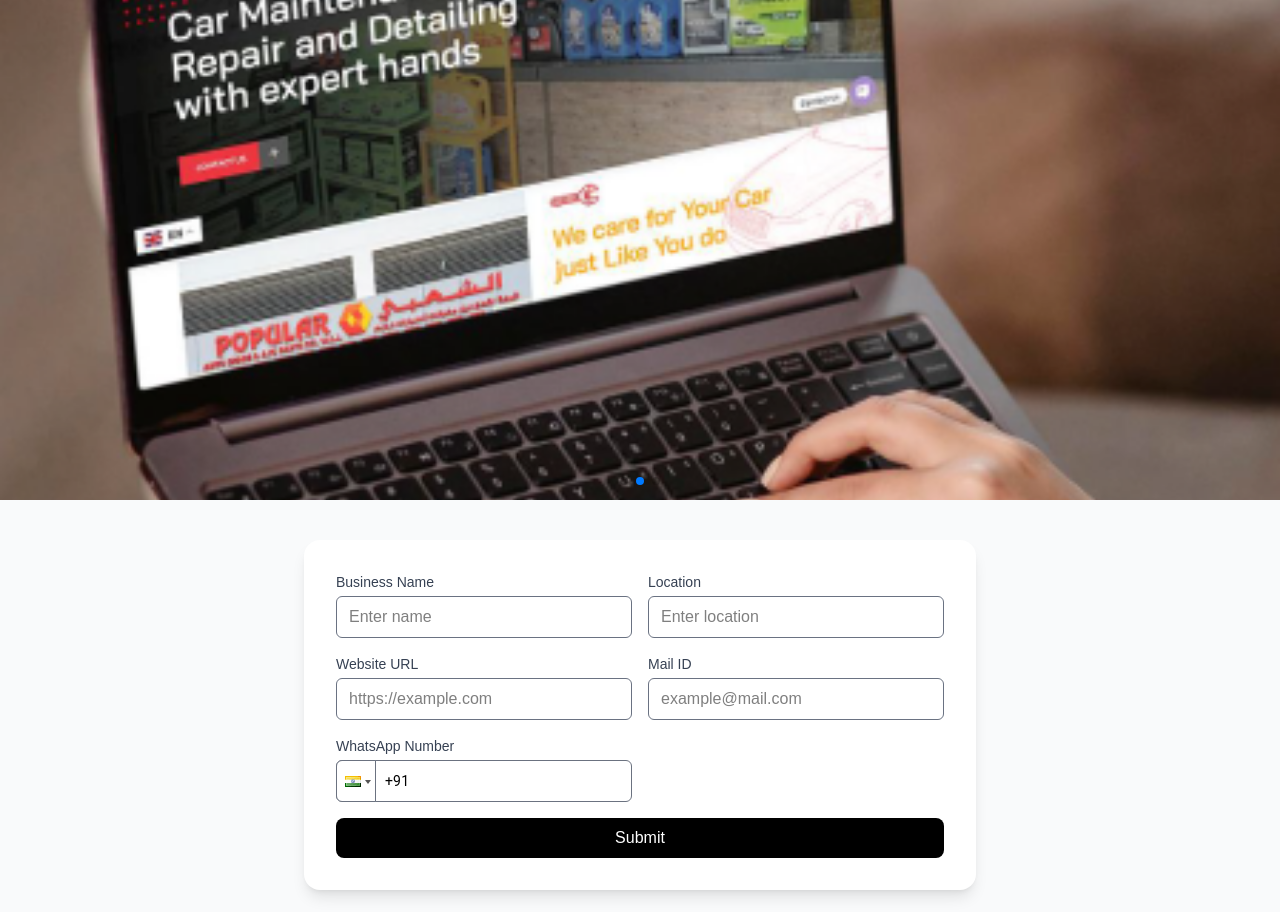
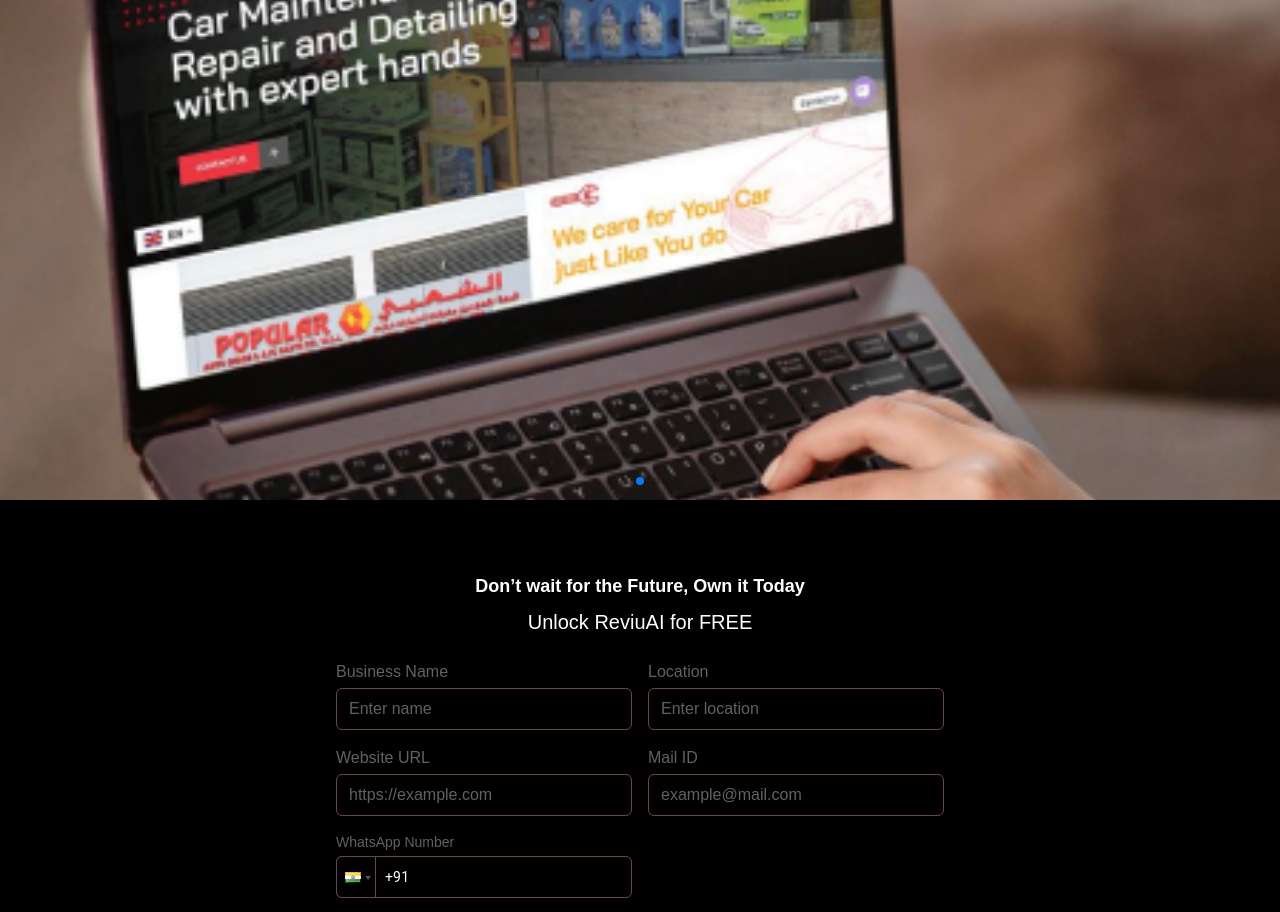
Before and after one commit to Adviciya-dev/review-ai-enquiry, a Next.js app: page / in a window 1280 px wide. Shown: the top 912 px of the page. Built offline with nearby package versions, Linux system fonts and the light colour scheme.

Commit message:
design change

```diff
--- a/package.json
+++ b/package.json
@@ -3,7 +3,6 @@
   "version": "0.1.0",
   "private": true,
   "scripts": {
-
     "dev": "next dev -H 0.0.0.0",
     "build": "next build --turbopack",
     "start": "next start",
@@ -11,11 +10,15 @@
   },
   "dependencies": {
     "@tanstack/react-query": "^5.90.2",
+    "axios": "^1.12.2",
     "classnames": "^2.5.1",
     "formik": "^2.4.6",
+    "framer-motion": "^12.23.22",
+    "install": "^0.13.0",
     "libphonenumber-js": "^1.12.23",
     "lucide-react": "^0.544.0",
     "next": "15.5.4",
+    "npm": "^11.6.2",
     "react": "19.1.0",
     "react-dom": "19.1.0",
     "react-hot-toast": "^2.6.0",
--- a/src/app/FormComponent.tsx
+++ b/src/app/FormComponent.tsx
@@ -12,16 +12,20 @@
 import toast, { Toaster } from "react-hot-toast";
 import { parsePhoneNumberWithError } from 'libphonenumber-js';
 import { useSearchParams } from "next/navigation";
+import { useRouter } from "next/navigation";
+
 
 export default function FormComponent() {
   const searchParams = useSearchParams();
-  const [isMounted, setIsMounted] = React.useState(false);
+  const router = useRouter();
+  // const [isMounted, setIsMounted] = React.useState(false);
   const tenantId = searchParams.get("tenantId") || "1";
   const bannerImages = ["/Mask group.png", "/Mask group (2).png", "/Mask group (1).png"];
 
-  React.useEffect(() => {
-    setIsMounted(true);
-  }, []);
+  // React.useEffect(() => {
+  //   setIsMounted(true);
+  // }, []);
+
 
   const mutation = useMutation({
     mutationFn: async (formData: FormData) => {
@@ -80,18 +84,21 @@
         const phoneNumber = parsePhoneNumberWithError(`+${values.whatsapp}`);
         formData.append("countryCode", `+${phoneNumber.countryCallingCode}`);
         formData.append("whatsAppNo", phoneNumber.nationalNumber);
-      } catch  {
+      } catch {
         formData.append("whatsAppNo", values.whatsapp);
       }
     }
+    //  router.push("/congratulations");
 
     mutation.mutate(formData, {
       onSuccess: (data) => {
         console.log("Form submitted successfully:", data);
+
         toast.success("Form submitted successfully!", {
           duration: 4000,
           position: "top-right",
         });
+        router.push("/congratulations");
         resetForm();
       },
       onError: (error: Error) => {
@@ -104,13 +111,40 @@
     });
   };
 
+//    const FetchLeads = async (params: {}, id?: string | null) => {
+//     const endpoint = id ? `leads/${id}` : "leads";
+//     const response = await apiRequest(
+//          "https://moc5o26tkyp5ichgmskq5uoqwu0pscbk.lambda-url.ap-south-1.on.aws/",
+//         'get',
+//         endpoint,
+//         null,
+//         params
+//     );
+
+//     return response?.data || [];
+// };
+
+  //   const {
+  //   data: LeadsList,
+  //   isLoading,
+
+  // } = useCustomQuery(["LeadsList"], FetchLeads,);
+
   return (
     <main className="flex flex-col min-h-screen bg-gray-50">
       <Toaster />
       <Banner images={bannerImages} />
 
-      <section className="flex-1 flex items-center justify-center px-4 py-10">
-        <div className="w-full max-w-2xl bg-white shadow-lg rounded-2xl p-6 sm:p-8">
+      <section
+        className="flex-1 flex items-center justify-center bg-black px-4 py-10"
+      >
+
+        <div className="w-full max-w-2xl p-6 sm:p-8 ">
+
+          <div className="mb-6 text-center">
+            <p className="text-white text-lg font-semibold">Don’t wait for the Future, Own it Today</p>
+            <p className="text-white text-xl font-medium mt-2">Unlock ReviuAI for FREE</p>
+          </div>
           <Formik
             initialValues={initialValues}
             validationSchema={validationSchema}
@@ -129,7 +163,7 @@
                     type="submit"
                     disabled={mutation.isPending}
                     suppressHydrationWarning
-                    className="w-full bg-black text-white font-medium py-2 px-4 rounded-lg hover:bg-gray-800 transition disabled:bg-gray-400 disabled:cursor-not-allowed flex items-center justify-center"
+                    className="w-40 bg-[#F43C3C] text-white font-medium py-2 px-4 rounded-full hover:bg-gray-800 transition disabled:bg-gray-400 disabled:cursor-not-allowed flex items-center justify-center"
                   >
                     {mutation.isPending ? (
                       <>
@@ -153,10 +187,10 @@
                             d="M4 12a8 8 0 018-8V0C5.373 0 0 5.373 0 12h4zm2 5.291A7.962 7.962 0 014 12H0c0 3.042 1.135 5.824 3 7.938l3-2.647z"
                           ></path>
                         </svg>
-                        Submitting...
+                        Loading...
                       </>
                     ) : (
-                      'Submit'
+                      'Unlock ReviuAI'
                     )}
                   </button>
                 </div>
@@ -166,9 +200,10 @@
         </div>
       </section>
 
-      <footer className="w-full bg-gray-800 text-gray-300 py-6 text-center" suppressHydrationWarning>
+      <footer className="w-full bg-[#252525] text-[#969696] py-6 text-center" suppressHydrationWarning>
         <p className="text-sm" suppressHydrationWarning>
-          © {isMounted ? new Date().getFullYear() : '2024'} My Business Platform. All rights reserved.
+          {/* © {isMounted ? new Date().getFullYear() : '2024'} My Business Platform. All rights reserved. */}
+          copyrigt@2025, www.adviciya.com
         </p>
       </footer>
     </main>
--- a/src/app/page.tsx
+++ b/src/app/page.tsx
@@ -1,5 +1,6 @@
 import React, { Suspense } from "react";
 import FormComponent from "./FormComponent";
+
 
 export const dynamic = "force-dynamic"; // disables prerendering
 export const fetchCache = "force-no-store"; // disable caching (optional)
@@ -8,6 +9,7 @@
   return (
     <Suspense fallback={<div>Loading...</div>}>
       <FormComponent />
+      {/* <CongratulationsPage/> */}
     </Suspense>
   );
 }
--- a/src/components/FormInput.tsx
+++ b/src/components/FormInput.tsx
@@ -13,7 +13,7 @@
     multiple?: boolean;
 }
 
-const FormInput: React.FC<Props> = ({ label,type = "text",multiple, accept, placeholder, name }) => {
+const FormInput: React.FC<Props> = ({ label, type = "text", multiple, accept, placeholder, name }) => {
     const [field, meta, helpers] = useField(name);
 
     const fileInputRef = React.useRef<HTMLInputElement>(null);
@@ -31,7 +31,7 @@
 
     return (
         <div className="flex flex-col">
-            <label className="block text-sm font-medium text-gray-700 mb-1">{label}</label>
+            <label className="block text-medium font-medium text-[#646060] mb-1">{label}</label>
 
             {type === "file" ? (
                 <div className="relative">
@@ -44,7 +44,7 @@
                         multiple={multiple}
                         accept={accept}
                         className="hidden"
-                         suppressHydrationWarning
+                        suppressHydrationWarning
                         onChange={(e: React.ChangeEvent<HTMLInputElement>) => {
                             if (!e.target.files || e.target.files.length === 0) return;
 
@@ -64,7 +64,7 @@
                         onClick={handleFileClick}
                         className={`flex items-center justify-between border rounded-md px-3 py-2 h-[42px] bg-white cursor-pointer hover:border-gray-400 transition ${isError
                             ? "border-red-500"
-                            : "border-gray-500 "
+                            : "border-[#6F4444] "
                             }`}
                     >
                         <span className="text-gray-700">
@@ -83,9 +83,11 @@
                     {...field}
                     type={type}
                     placeholder={placeholder}
-                    className={`w-full px-3 py-2 border rounded-md h-[42px] focus:outline-none ${isError ? "border-red-500" : "border-gray-500 "
+                    className={`
+                        w-full px-3 py-2 border border-[#6F4444] bg-black rounded-md h-[42px] focus:outline-none text-[16px] bold-400
+                         placeholder-[#646060] ${isError ? "border-red-500" : "border-[#6F4444] "
                         }`}
-                   suppressHydrationWarning
+                    suppressHydrationWarning
 
                 />
             )}
--- a/src/components/PhoneInput.tsx
+++ b/src/components/PhoneInput.tsx
@@ -22,17 +22,16 @@
 
   return (
     <div className="flex flex-col">
-      <label className="block text-sm font-medium text-gray-700 mb-1">{label}</label>
+      <label className="block text-sm font-medium text-[#646060] mb-1">{label}</label>
 
       {!isMounted ? (
-        // Placeholder to prevent hydration mismatch
         <div
-          className={`w-full h-[42px] rounded-md border px-3 py-2 bg-white ${
+          className={`w-full h-[42px] rounded-md border px-3 py-2 bg-black ${
             isError ? "border-red-500" : "border-gray-500"
           }`}
-          style={{ display: 'flex', alignItems: 'center' }}
+          style={{ display: "flex", alignItems: "center" }}
         >
-          <span className="text-gray-400">Loading...</span>
+          <span className="text-gray-500">Loading...</span>
         </div>
       ) : (
         <div suppressHydrationWarning>
@@ -41,50 +40,65 @@
             value={field.value}
             onChange={(value) => helpers.setValue(value)}
             onBlur={() => helpers.setTouched(true)}
-            inputClass={`w-full h-[42px] rounded-md ${
-              isError ? "border-red-500" : "border-gray-500"
-            }`}
-            buttonClass={`${
-              isError ? "border-red-500" : "border-gray-500"
-            }`}
-            containerClass="phone-input-container"
-            dropdownClass="rounded-md"
             enableSearch
             inputProps={{
               autoComplete: "off",
               suppressHydrationWarning: true,
             }}
+            inputClass={`w-full h-[42px] text-white placeholder-[#646060] rounded-md ${
+              isError ? "border-red-500" : "border-[#6F4444]"
+            }`}
+            containerClass="phone-input-container"
+            dropdownClass="rounded-md bg-black text-white"
             inputStyle={{
-              width: '100%',
-              height: '42px',
-              fontSize: '14px',
-              borderColor: isError ? '#ef4444' : '#6b7280',
-              borderRadius: '0.375rem',
+              width: "100%",
+              height: "42px",
+              fontSize: "14px",
+              borderColor: isError ? "#ef4444" : "#6F4444",
+              borderRadius: "0.375rem", // ✅ consistent border radius
+              backgroundColor: "black",
+              color: "white",
             }}
             buttonStyle={{
-              borderColor: isError ? '#ef4444' : '#6b7280',
-              borderRadius: '0.375rem 0 0 0.375rem',
-              backgroundColor: 'white',
+              borderColor: isError ? "#ef4444" : "#6F4444",
+              borderRadius: "0.375rem 0 0 0.375rem", // ✅ rounded left side
+              backgroundColor: "black",
             }}
             containerStyle={{
-              width: '100%',
+              width: "100%",
+              backgroundColor: "black",
+              borderRadius: "0.375rem", // ✅ container rounding
             }}
           />
         </div>
       )}
 
-      {isError && (
-        <div className="text-red-500 text-sm mt-1">{meta.error}</div>
-      )}
+      {isError && <div className="text-red-500 text-sm mt-1">{meta.error}</div>}
 
       <style jsx global>{`
         .phone-input-container .form-control:focus {
-          border-color: ${isError ? '#ef4444' : ''} !important;
-          box-shadow: ${isError ? 'none' : ''} !important;
+          border-color: ${isError ? "#ef4444" : "#6F4444"} !important;
+          box-shadow: none !important;
           outline: none !important;
+          background-color: black !important;
+          color: white !important;
+          border-radius: 0.375rem !important; /* ✅ rounded on focus */
         }
-        .phone-input-container .flag-dropdown:hover {
-          border-color: #9ca3af !important;
+
+        .phone-input-container .flag-dropdown {
+          background-color: black !important;
+          border-radius: 0.375rem 0 0 0.375rem !important; /* ✅ rounded left */
+        }
+
+        .phone-input-container .country-list {
+          background-color: black !important;
+          color: white !important;
+          border-radius: 0.375rem !important; /* ✅ rounded dropdown */
+        }
+
+        .phone-input-container .country-list .country:hover {
+          background-color: #222 !important;
+          border-radius: 0.375rem !important;
         }
       `}</style>
     </div>
```
Also changed, not shown: src/app/congratulations/page.tsx (added, +52 -0 lines), 1 other file (tests, documents, lock files or other folders).
